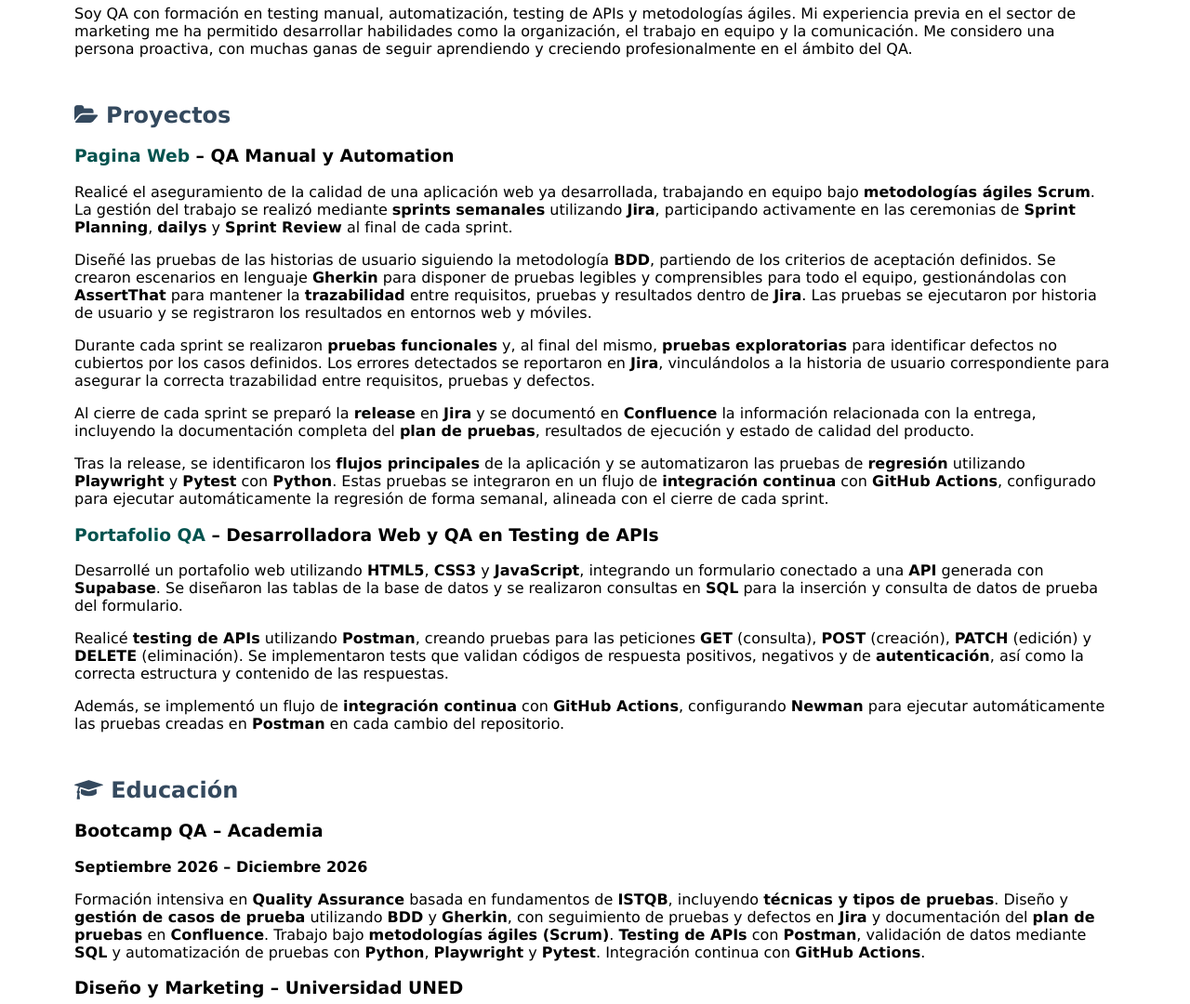
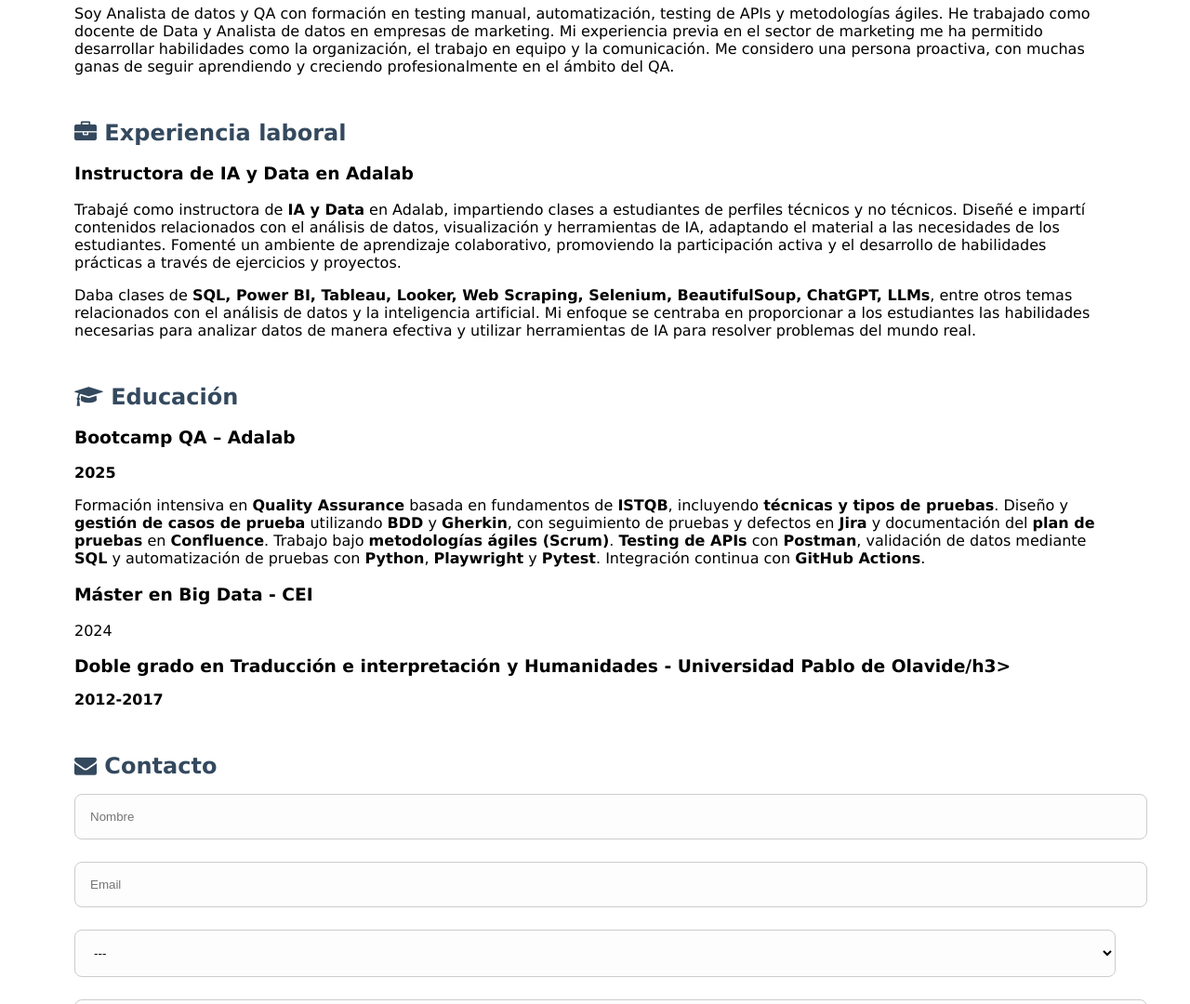
Before and after one commit to rmarvel23/qa-profile, a plain HTML site: page index.html in a window 1280 px wide. Shown: the part 540-1620 px from the top of the page at 93% size. Drawn offline with Linux system fonts and the light colour scheme.

Commit message:
Add files via upload

```diff
--- a/index.html
+++ b/index.html
@@ -26,9 +26,9 @@
     <h1 id="minombre">Rocío Martínez Veloso</h1>
     <p id="titulo">Junior QA</p>
     <p>
-      <a id="linkgithub" href="https://github.com/Bootcamp-QA/" title="GitHub"
+      <a id="linkgithub" href="https://github.com/rmarvel23/" title="GitHub"
         class="fa fa-github fa-2x" aria-label="GitHub"></a>
-      <a id="linklinkedin" href="https://www.linkedin.com/in/reyescuesta" title="LinkedIn"
+      <a id="linklinkedin" href="https://www.linkedin.com/in/rocio-martinez-veloso/" title="LinkedIn"
         class="fa fa-linkedin fa-2x" aria-label="LinkedIn"></a>
     </p>
   </header>
@@ -38,8 +38,8 @@
         <i class="fa fa-user"></i> Sobre mi
       </h2>
 <p>
-  Soy QA con formación en testing manual, automatización, testing de APIs y
-  metodologías ágiles. Mi experiencia previa en el sector de marketing me ha permitido
+  Soy Analista de datos y QA con formación en testing manual, automatización, testing de APIs y
+  metodologías ágiles. He trabajado como docente de Data y Analista de datos en empresas de marketing. Mi experiencia previa en el sector de marketing me ha permitido
   desarrollar habilidades como la organización, el trabajo en equipo y la comunicación.
   Me considero una persona proactiva, con muchas ganas de seguir aprendiendo y creciendo
   profesionalmente en el ámbito del QA.
@@ -47,84 +47,24 @@
 
     </section>
 
-    <section id="proyectos">
-      <h2 id="tituloproyectos">
-        <i class="fa fa-folder-open"></i> Proyectos
+    <section id="experiencia">
+      <h2 id="experiencialaboral">
+         <i class="fa fa-briefcase"></i> Experiencia laboral
+
       </h2>
 
       <h3>
-        <a id="linkproyectoapi" href="https://yourwebsite.com" target="_blank">Pagina Web</a>
-        – QA Manual y Automation
+        <a id="puesto"> </a>Instructora de IA y Data en Adalab </a>
       </h3>
       <p>
-  Realicé el aseguramiento de la calidad de una aplicación web ya desarrollada,
-  trabajando en equipo bajo <strong>metodologías ágiles Scrum</strong>. La gestión del
-  trabajo se realizó mediante <strong>sprints semanales</strong> utilizando
-  <strong>Jira</strong>, participando activamente en las ceremonias de
-  <strong>Sprint Planning</strong>, <strong>dailys</strong> y <strong>Sprint Review</strong>
-  al final de cada sprint.
+  Trabajé como instructora de <strong>IA y Data</strong> en Adalab, impartiendo clases a estudiantes de perfiles técnicos y no técnicos. Diseñé e impartí contenidos relacionados con el análisis de datos, visualización y herramientas de IA, adaptando el material a las necesidades de los estudiantes. Fomenté un ambiente de aprendizaje colaborativo, promoviendo la participación activa y el desarrollo de habilidades prácticas a través de ejercicios y proyectos.
 </p>
 
 <p>
-  Diseñé las pruebas de las historias de usuario siguiendo la metodología
-  <strong>BDD</strong>, partiendo de los criterios de aceptación definidos. Se crearon
-  escenarios en lenguaje <strong>Gherkin</strong> para disponer de pruebas legibles y
-  comprensibles para todo el equipo, gestionándolas con <strong>AssertThat</strong> para
-  mantener la <strong>trazabilidad</strong> entre requisitos, pruebas y resultados dentro
-  de <strong>Jira</strong>. Las pruebas se ejecutaron por historia de usuario y se
-  registraron los resultados en entornos web y móviles.
+  Daba clases de <strong>SQL, Power BI, Tableau, Looker, Web Scraping, Selenium, BeautifulSoup, ChatGPT, LLMs</strong>, entre otros temas relacionados con el análisis de datos y la inteligencia artificial. Mi enfoque se centraba en proporcionar a los estudiantes las habilidades necesarias para analizar datos de manera efectiva y utilizar herramientas de IA para resolver problemas del mundo real.
 </p>
 
-<p>
-  Durante cada sprint se realizaron <strong>pruebas funcionales</strong> y, al final del
-  mismo, <strong>pruebas exploratorias</strong> para identificar defectos no cubiertos por
-  los casos definidos. Los errores detectados se reportaron en <strong>Jira</strong>,
-  vinculándolos a la historia de usuario correspondiente para asegurar la correcta
-  trazabilidad entre requisitos, pruebas y defectos.
-</p>
 
-<p>
-  Al cierre de cada sprint se preparó la <strong>release</strong> en <strong>Jira</strong>
-  y se documentó en <strong>Confluence</strong> la información relacionada con la entrega,
-  incluyendo la documentación completa del <strong>plan de pruebas</strong>, resultados
-  de ejecución y estado de calidad del producto.
-</p>
-
-<p>
-  Tras la release, se identificaron los <strong>flujos principales</strong> de la
-  aplicación y se automatizaron las pruebas de <strong>regresión</strong> utilizando
-  <strong>Playwright</strong> y <strong>Pytest</strong> con <strong>Python</strong>. Estas
-  pruebas se integraron en un flujo de <strong>integración continua</strong> con
-  <strong>GitHub Actions</strong>, configurado para ejecutar automáticamente la regresión
-  de forma semanal, alineada con el cierre de cada sprint.
-</p>
-      <h3>
-        <a id="linkproyectoportafolio" href="https://yourwebsite.com">Portafolio QA</a>
-        – Desarrolladora Web y QA en Testing de APIs
-      </h3>
-     <p>
-  Desarrollé un portafolio web utilizando <strong>HTML5</strong>, <strong>CSS3</strong> y
-  <strong>JavaScript</strong>, integrando un formulario conectado a una
-  <strong>API</strong> generada con <strong>Supabase</strong>. Se diseñaron las tablas
-  de la base de datos y se realizaron consultas en <strong>SQL</strong> para la
-  inserción y consulta de datos de prueba del formulario.
-</p>
-
-<p>
-  Realicé <strong>testing de APIs</strong> utilizando <strong>Postman</strong>, creando
-  pruebas para las peticiones <strong>GET</strong> (consulta),
-  <strong>POST</strong> (creación), <strong>PATCH</strong> (edición) y
-  <strong>DELETE</strong> (eliminación). Se implementaron tests que validan códigos de
-  respuesta positivos, negativos y de <strong>autenticación</strong>, así como la
-  correcta estructura y contenido de las respuestas.
-</p>
-
-<p>
-  Además, se implementó un flujo de <strong>integración continua</strong> con
-  <strong>GitHub Actions</strong>, configurando <strong>Newman</strong> para ejecutar
-  automáticamente las pruebas creadas en <strong>Postman</strong> en cada cambio del
-  repositorio.
-</p>
 
     </section>
 
@@ -133,8 +73,8 @@
         <i class="fa fa-graduation-cap"></i> Educación
       </h2>
 
-      <h3>Bootcamp QA – Academia</h3>
-<p><strong>Septiembre 2026 – Diciembre 2026</strong></p>
+      <h3>Bootcamp QA – Adalab</h3>
+<p><strong>2025</strong></p>
 <p>
   Formación intensiva en <strong>Quality Assurance</strong> basada en fundamentos de
   <strong>ISTQB</strong>, incluyendo <strong>técnicas y tipos de pruebas</strong>.
@@ -149,11 +89,11 @@
 </p>
 
 
-      <h3>Diseño y Marketing – Universidad UNED</h3>
-      <p>Septiembre 2022 - Diciembre 2024</p>
+      <h3>Máster en Big Data - CEI</h3>
+      <p>2024</p>
 
-         <h3>Usabilidad UX – Udemy</h3>
-      <p>Septiembre 2022 - Diciembre 2024</p>
+         <h3>Doble grado en Traducción e interpretación y Humanidades - Universidad Pablo de Olavide/h3>
+      <p>2012-2017</p>
     </section>
 
 <section id="contacto">
```
Also changed, not shown: 1 other file.
